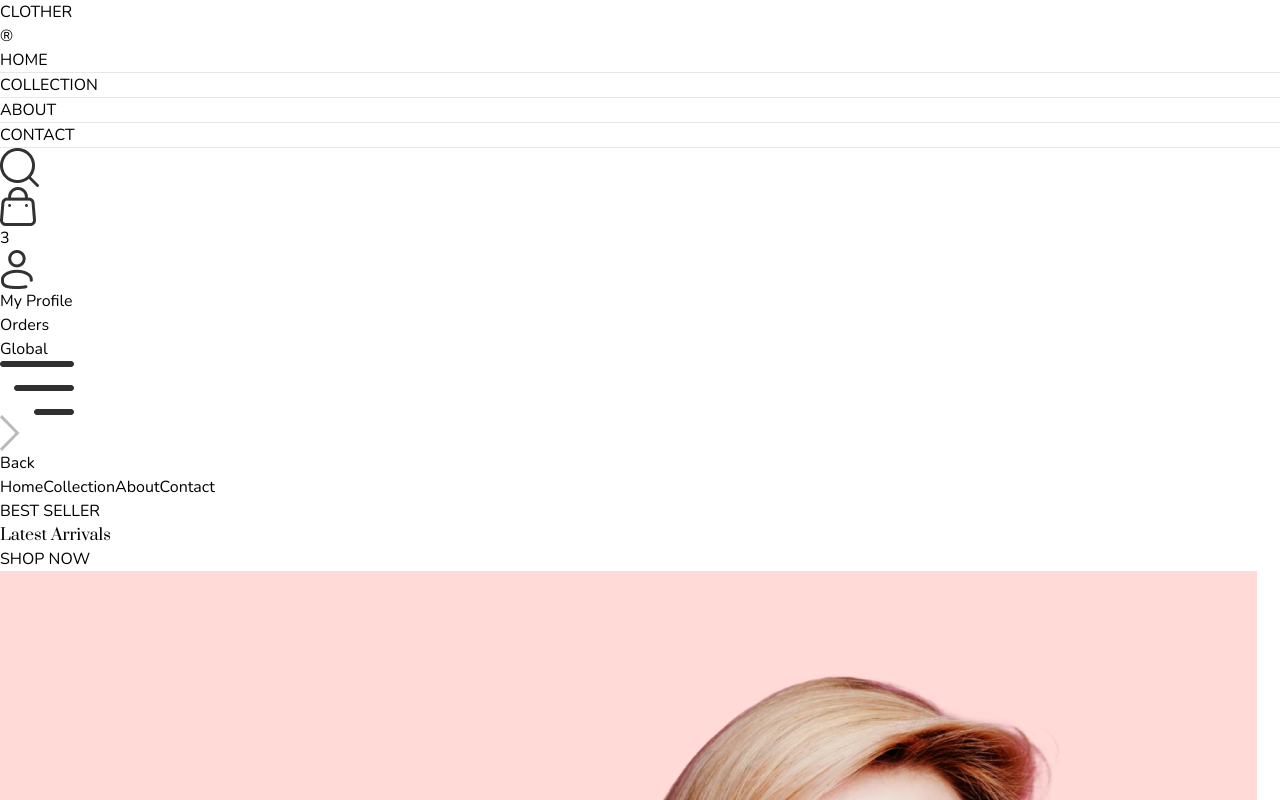
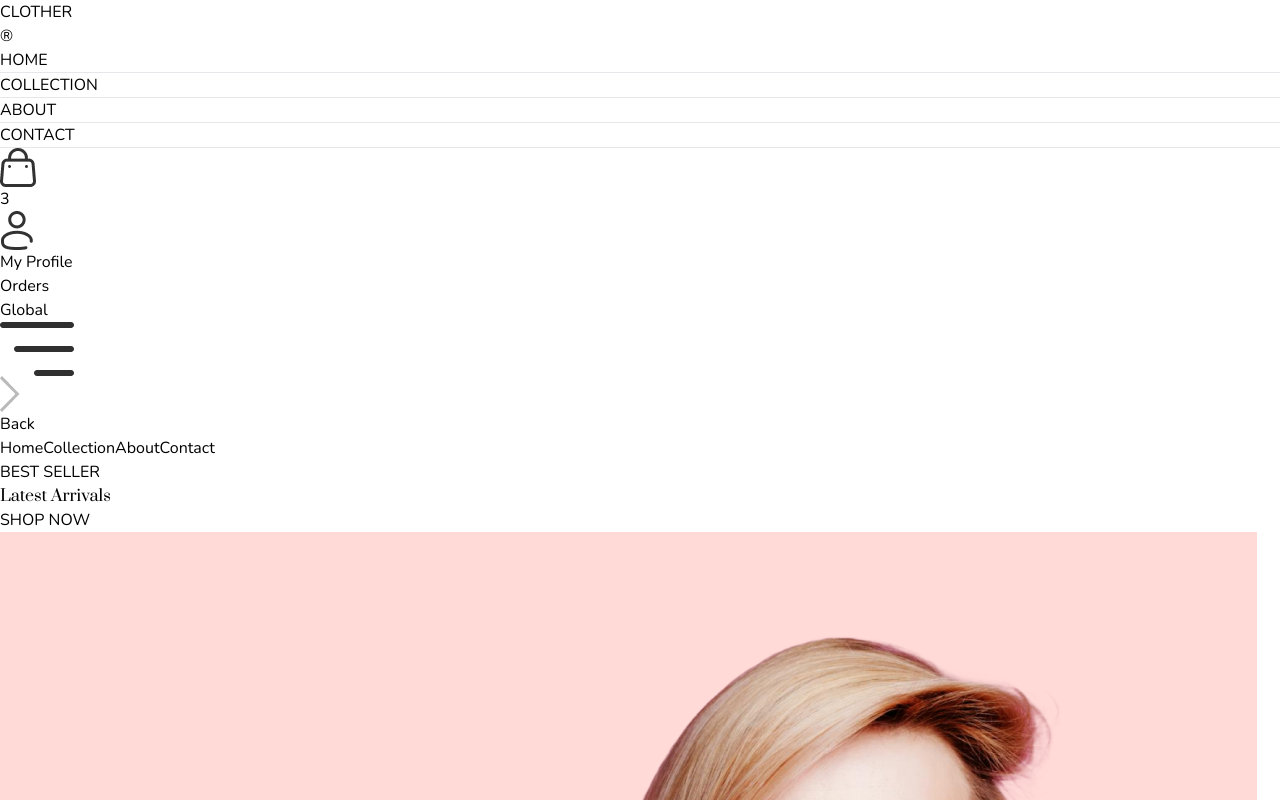
Before and after one commit to Jalal-Elhajouji/Clother, a React (Vite) app: page / in a window 1280 px wide. Shown: the top 800 px of the page. Built offline with nearby package versions, Linux system fonts and the light colour scheme.

Commit message:
added logic for search bar, also visibility condition (based on pathname)

```diff
--- a/src/components/Navbar.jsx
+++ b/src/components/Navbar.jsx
@@ -1,13 +1,24 @@
-import React, { useContext, useState } from 'react'
-import { Link, NavLink } from 'react-router-dom'
+import React, { useContext, useEffect, useState } from 'react'
+import { Link, NavLink, useLocation } from 'react-router-dom'
 import { assets } from '../assets/assets'
 import { ShopContext } from '../context/ShopContext';
 
 const Navbar = () => {
 
     const [visibe, setVisible] = useState(false);
-    const {showSearch, setShowSearch} = useContext(ShopContext)
+    const { showSearch, setShowSearch } = useContext(ShopContext)
+    const [showSearchIcon, setShowSearchIcon] = useState(true);
+    const location = useLocation();
 
+    useEffect(() => {
+        if (location.pathname.includes('collection')) {
+            setShowSearchIcon(true);
+            console.log(location.pathname);
+        }
+        else {
+            setShowSearchIcon(false);
+        }
+    }, [location])
 
     return (
         <div className='flex items-center justify-between py-3 font-medium'>
@@ -38,7 +49,10 @@ const Navbar = () => {
             </ul>
 
             <div className='flex items-center gap-6'>
-                <img onClick={() => setShowSearch(!showSearch)} src={assets.search_icon} className='w-5 cursor-pointer' alt="img" />
+                {showSearchIcon &&
+                    <img onClick={() => setShowSearch(!showSearch)} src={assets.search_icon} className='w-5 cursor-pointer' alt="img" />
+                }
+
                 <Link to='/cart' className='relative'>
                     <img src={assets.cart_icon} className='w-5 cursor-pointer' alt="img" />
                     <span className='absolute -top-1 -right-2 w-4 h-4 bg-zinc-400 text-xs text-white flex items-center justify-center rounded-full'>3</span>
@@ -53,20 +67,20 @@ const Navbar = () => {
                         </div>
                     </div>
                 </div>
-                <img onClick={ ()=>setVisible(true) } src={assets.menu_icon} className='w-5 cursor-pointer sm:hidden' alt="M" />
+                <img onClick={() => setVisible(true)} src={assets.menu_icon} className='w-5 cursor-pointer sm:hidden' alt="M" />
             </div>
 
             {/* menu for small screens */}
-            <div className={`absolute top-0 right-0 bottom-0 overflow-hidden bg-white transition-all duration-500 ${ visibe ? 'w-full' : 'w-0' } `}>
+            <div className={`absolute top-0 right-0 bottom-0 overflow-hidden bg-white transition-all duration-500 ${visibe ? 'w-full' : 'w-0'} `}>
                 <div className='flex flex-col text-zinc-600'>
-                    <div onClick={()=>setVisible(false)} className='flex items-center gap-4 p-3 cursor-pointer'>
+                    <div onClick={() => setVisible(false)} className='flex items-center gap-4 p-3 cursor-pointer'>
                         <img src={assets.dropdown_icon} className='h-4 rotate-180 ' alt="" />
                         <p>Back</p>
                     </div>
-                    <NavLink onClick={()=>setVisible(false)} className='py-2 pl-6 border' to='/'>Home</NavLink>
-                    <NavLink onClick={()=>setVisible(false)} className='py-2 pl-6 border' to='/collection'>Collection</NavLink>
-                    <NavLink onClick={()=>setVisible(false)} className='py-2 pl-6 border' to='/about'>About</NavLink>
-                    <NavLink onClick={()=>setVisible(false)} className='py-2 pl-6 border' to='/contact'>Contact</NavLink>
+                    <NavLink onClick={() => setVisible(false)} className='py-2 pl-6 border' to='/'>Home</NavLink>
+                    <NavLink onClick={() => setVisible(false)} className='py-2 pl-6 border' to='/collection'>Collection</NavLink>
+                    <NavLink onClick={() => setVisible(false)} className='py-2 pl-6 border' to='/about'>About</NavLink>
+                    <NavLink onClick={() => setVisible(false)} className='py-2 pl-6 border' to='/contact'>Contact</NavLink>
                 </div>
             </div>
 
--- a/src/components/SearchBar.jsx
+++ b/src/components/SearchBar.jsx
@@ -1,18 +1,30 @@
-import React, { useContext } from 'react'
+import React, { useContext, useEffect, useState } from 'react'
 import { ShopContext } from '../context/ShopContext';
 import { assets } from '../assets/assets';
+import { useLocation } from 'react-router-dom';
 
 const SearchBar = () => {
 
     const { search, setSearch, showSearch, setShowSearch } = useContext(ShopContext);
+    const [visible, setVisible] = useState(false);
+    const location = useLocation();
 
-    return showSearch ? (
+    useEffect(() => {
+        if (location.pathname.includes('collection')) {
+            setVisible(true);
+        }
+        else {
+            setVisible(false);
+        }
+    }, [location])
+
+    return showSearch && visible ? (
         <div className='border-t border-b bg-zinc-50 text-center'>
             <div className='inline-flex items-ceter justify-center border border-zinc-400 px-5 py-2 mx-3 my-5 rounded-full w-3/4 sm:w-1/2'>
                 <input className='flex-1 outline-none bg-inherit text-sm' value={search} onChange={(e) => setSearch(e.target.value)} type="text" placeholder='Search..' />
                 <img className='h-5' src={assets.search_icon} alt="" />
             </div>
-            <img onClick={() => setShowSearch(false) } className='inline w-3 cursor-pointer' src={assets.cross_icon} alt="" />
+            <img onClick={() => setShowSearch(false)} className='inline w-3 cursor-pointer' src={assets.cross_icon} alt="" />
         </div>
     ) : null;
 }
--- a/src/pages/Collection.jsx
+++ b/src/pages/Collection.jsx
@@ -6,7 +6,7 @@ import ProductItem from '../components/ProductItem';
 
 const Collection = () => {
 
-  const { products } = useContext(ShopContext);
+  const { products, search } = useContext(ShopContext);
   const [showFilter, setShowFilter] = useState(false);
   const [filteredProducts, setFilteredProducts] = useState([]);
   const [category, setCategory] = useState([]);
@@ -36,6 +36,10 @@ const Collection = () => {
   const applyFilter = () => {
 
     let productsreplica = products.slice();
+
+    if ( search ) {
+      productsreplica = productsreplica.filter(item => item.name.toLowerCase().includes(search.toLowerCase()));
+    }
 
     if (category.length > 0) {
       productsreplica = productsreplica.filter(item => category.includes(item.category))
@@ -70,7 +74,7 @@ const Collection = () => {
 
   useEffect(() => {
     applyFilter();
-  }, [category, subCategory])
+  }, [category, subCategory, search])
 
   useEffect(() => {
     sortProducts();
```
